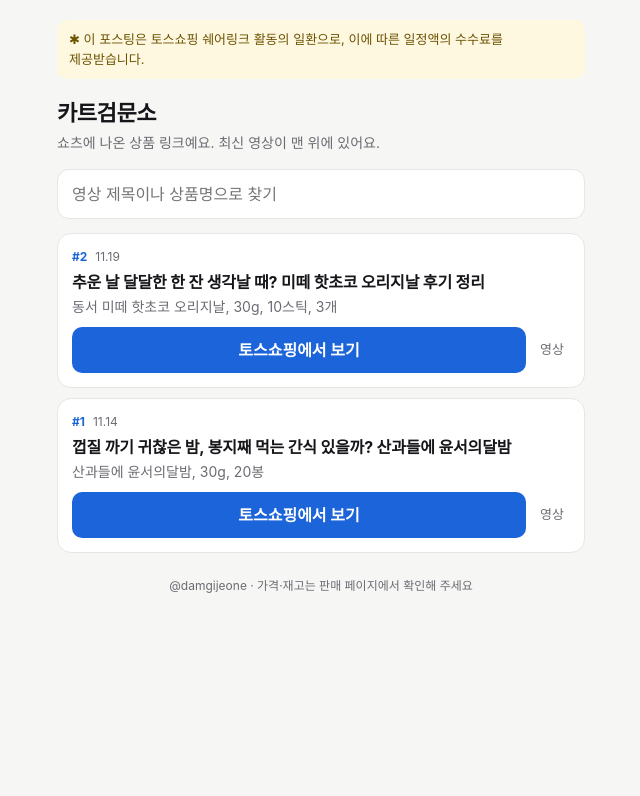
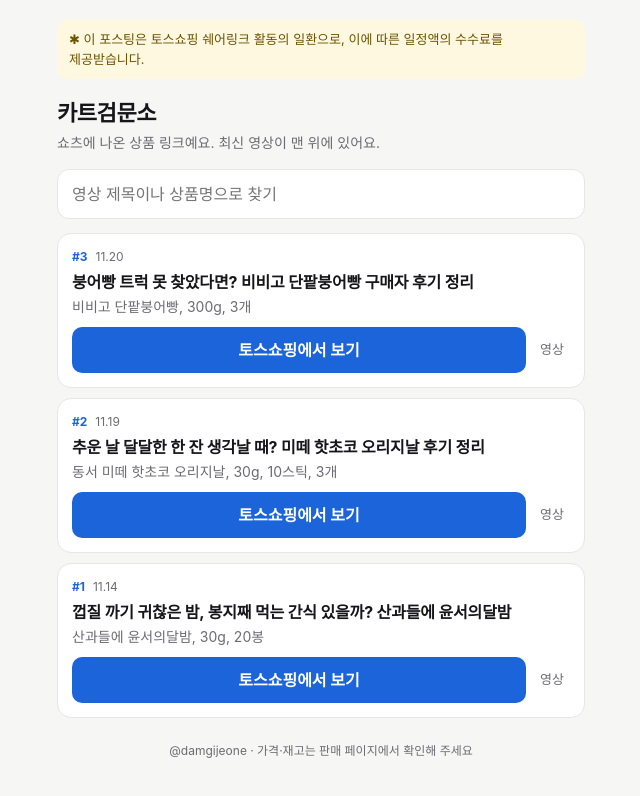
Before and after one commit to hosuhosoo/links, a plain HTML site: page damgijeon/index.html in a window 1280 px wide. Shown: the whole page, without its empty margins (319-959 px from the left). Drawn offline with Linux system fonts and the light colour scheme.

Commit message:
update 2026-11-20 18:26

```diff
--- a/damgijeon/index.html
+++ b/damgijeon/index.html
@@ -29,6 +29,7 @@ footer{color:var(--sub);font-size:12px;margin-top:24px;text-align:center}
 <p class="lead">쇼츠에 나온 상품 링크예요. 최신 영상이 맨 위에 있어요.</p>
 <input id="q" type="search" placeholder="영상 제목이나 상품명으로 찾기" aria-label="검색">
 <ol>
+<li data-s="붕어빵 트럭 못 찾았다면? 비비고 단팥붕어빵 구매자 후기 정리 비비고 단팥붕어빵, 300g, 3개"><div class="meta"><span class="no">#3</span><span>11.20</span></div><p class="title">붕어빵 트럭 못 찾았다면? 비비고 단팥붕어빵 구매자 후기 정리</p><p class="prod">비비고 단팥붕어빵, 300g, 3개</p><div class="row"><a class="buy" href="https://toss.shopping/_m/trlQym0o" rel="sponsored nofollow noopener" target="_blank">토스쇼핑에서 보기</a><a class="vid" href="https://youtube.com/shorts/BSfcCNMZXrY" target="_blank" rel="noopener">영상</a></div></li>
 <li data-s="추운 날 달달한 한 잔 생각날 때? 미떼 핫초코 오리지날 후기 정리 동서 미떼 핫초코 오리지날, 30g, 10스틱, 3개"><div class="meta"><span class="no">#2</span><span>11.19</span></div><p class="title">추운 날 달달한 한 잔 생각날 때? 미떼 핫초코 오리지날 후기 정리</p><p class="prod">동서 미떼 핫초코 오리지날, 30g, 10스틱, 3개</p><div class="row"><a class="buy" href="https://toss.shopping/_m/37k9nUPs" rel="sponsored nofollow noopener" target="_blank">토스쇼핑에서 보기</a><a class="vid" href="https://youtube.com/shorts/O2NJ2tQ1vAE" target="_blank" rel="noopener">영상</a></div></li>
 <li data-s="껍질 까기 귀찮은 밤, 봉지째 먹는 간식 있을까? 산과들에 윤서의달밤 산과들에 윤서의달밤, 30g, 20봉"><div class="meta"><span class="no">#1</span><span>11.14</span></div><p class="title">껍질 까기 귀찮은 밤, 봉지째 먹는 간식 있을까? 산과들에 윤서의달밤</p><p class="prod">산과들에 윤서의달밤, 30g, 20봉</p><div class="row"><a class="buy" href="https://toss.shopping/_m/BHMWoxvd" rel="sponsored nofollow noopener" target="_blank">토스쇼핑에서 보기</a><a class="vid" href="https://youtube.com/shorts/xsTPRStz4dw" target="_blank" rel="noopener">영상</a></div></li>
 </ol>
```
